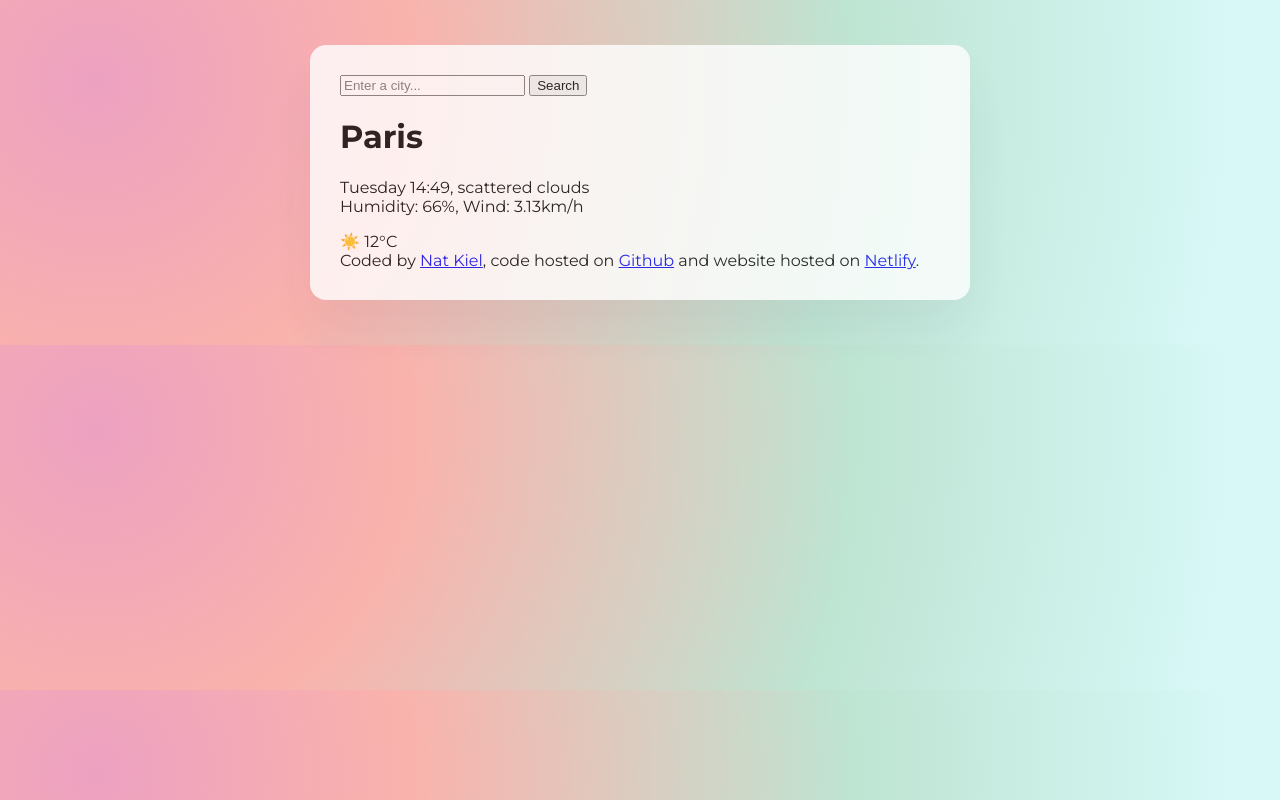
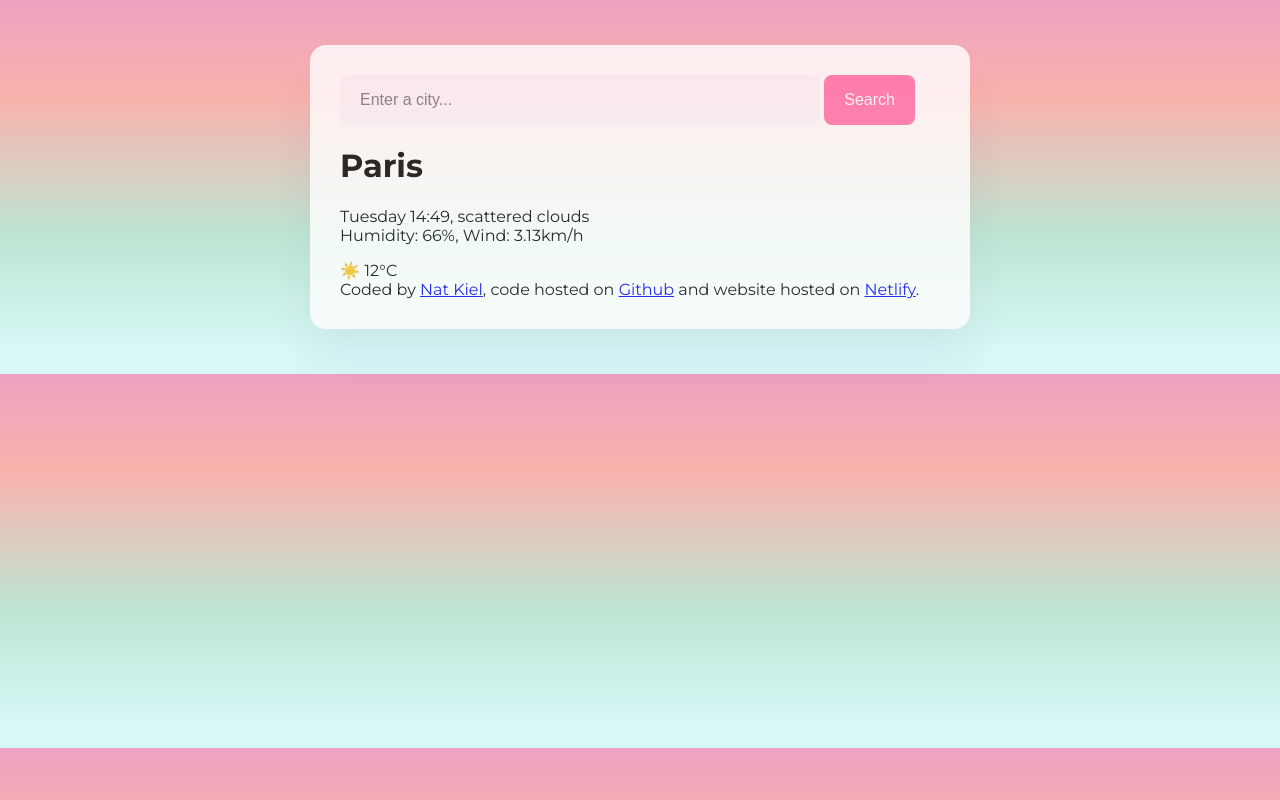
Before and after one commit to nkiel2511/natalie-weather-app, a plain HTML site: page index.html in a window 1280 px wide. Drawn offline with Linux system fonts and the light colour scheme.

Commit message:
Styled search input and button

```diff
--- a/index.html
+++ b/index.html
@@ -15,9 +15,14 @@
   <body>
     <div class="app">
       <header>
-        <form>
-          <input type="search" placeholder="Enter a city..." required />
-          <input type="submit" value="Search" />
+        <form class="search-form">
+          <input
+            type="search"
+            placeholder="Enter a city..."
+            required
+            class="search-form-input"
+          />
+          <input type="submit" value="Search" class="search-form-button" />
         </form>
       </header>
       <main>
--- a/src/index.css
+++ b/src/index.css
@@ -1,11 +1,11 @@
 body {
-  background: radial-gradient(
-    circle at 7.5% 24%,
+  background: linear-gradient(
     rgb(237, 161, 193) 0%,
     rgb(250, 178, 172) 25.5%,
     rgb(190, 228, 210) 62.3%,
     rgb(215, 248, 247) 93.8%
   );
+  font-family: "Montserrat", sans-serif;
 }
 
 .app {
@@ -18,6 +18,20 @@ body {
   border-radius: 16px;
 }
 
-body {
-  font-family: "Montserrat", sans-serif;
+.search-form-input {
+  background-color: #f9f7fe;
+  border: none;
+  border-radius: 8px;
+  width: 80%;
+  padding: 16px 20px;
+  font-size: 16px;
 }
+
+.search-form-button {
+  background-color: rgb(255, 114, 173);
+  color: white;
+  padding: 16px 20px;
+  font-size: 16px;
+  border: none;
+  border-radius: 8px;
+}
```
